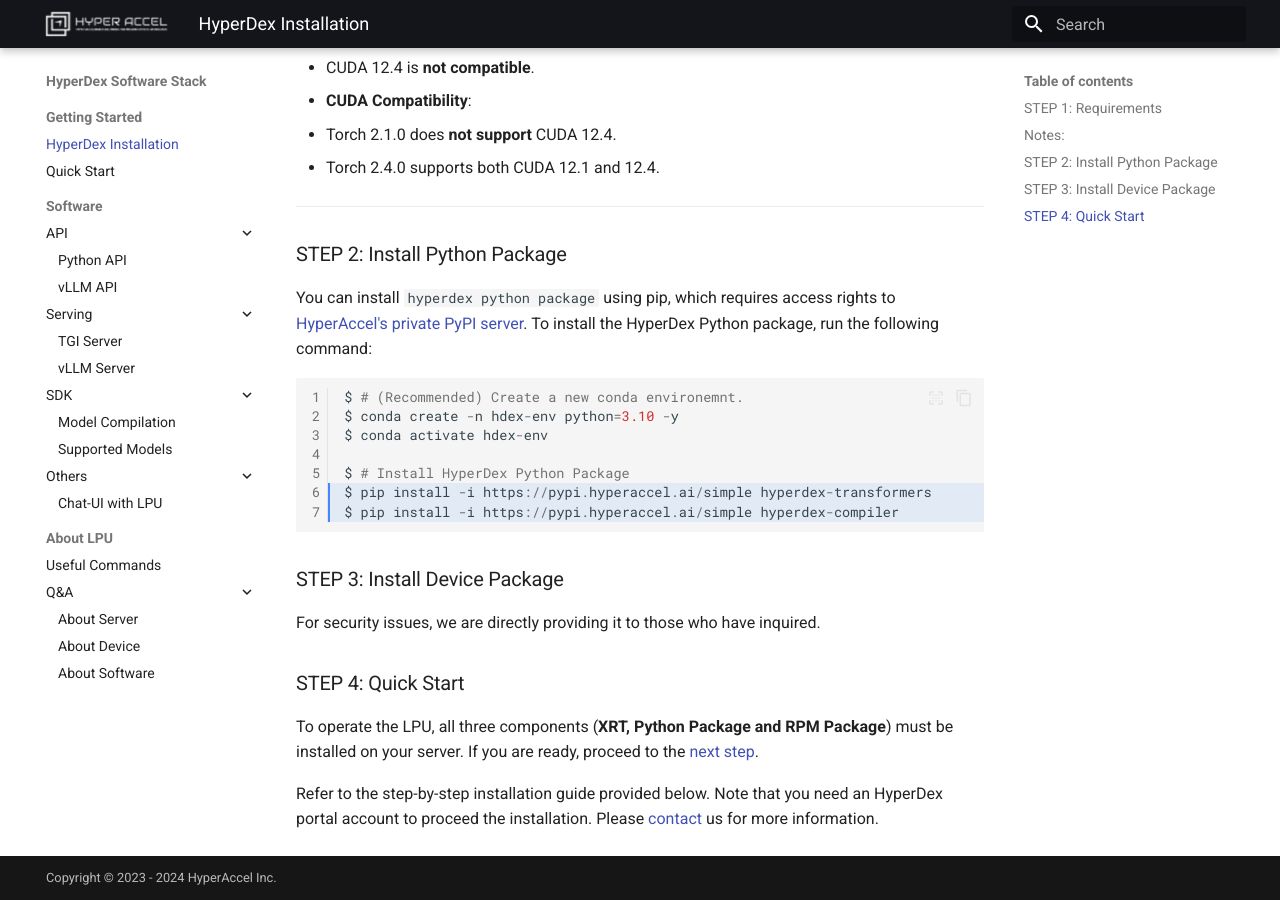
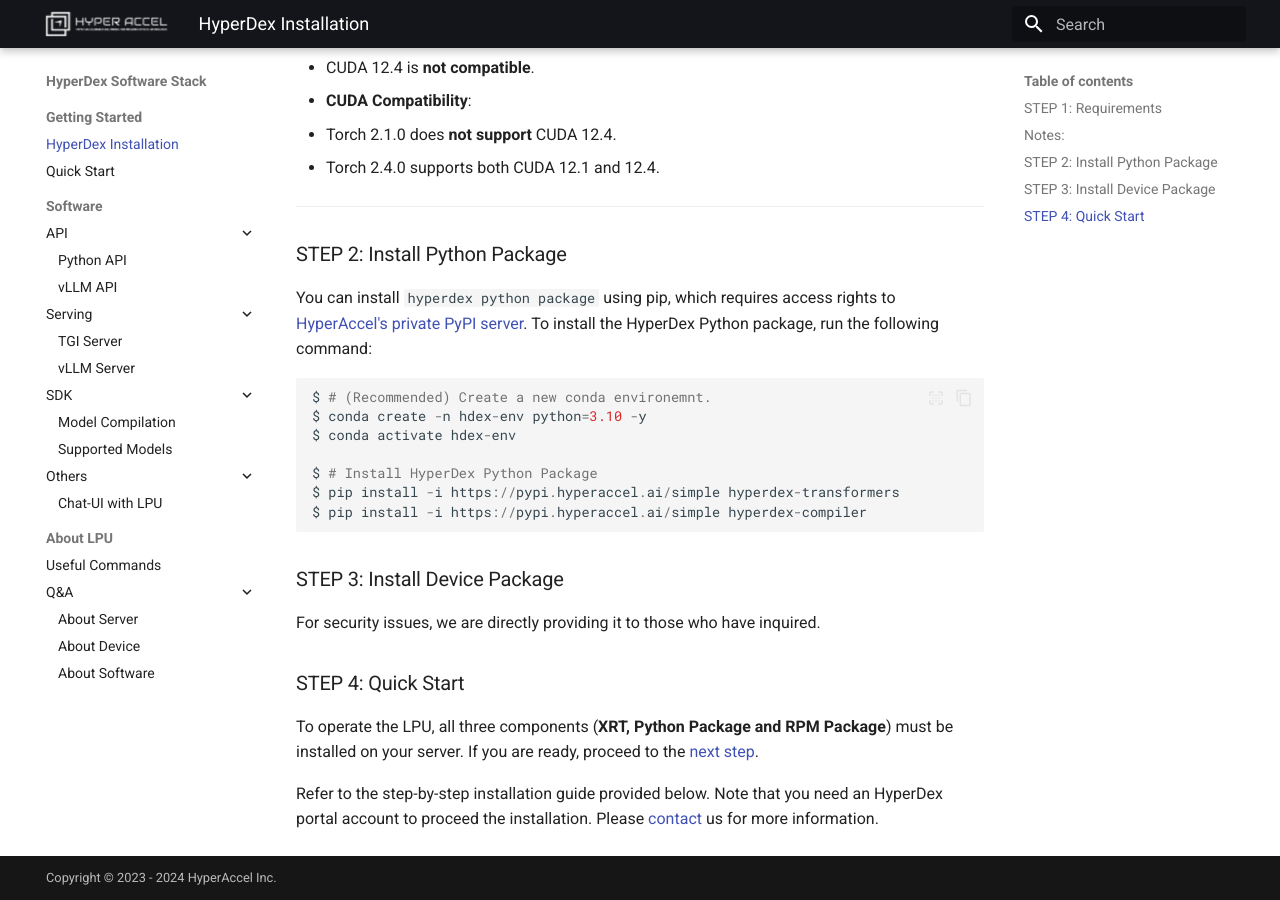
Before and after one commit to Hyper-Accel/docs, an MkDocs documentation site: the page built from docs/install_hyperdex.md, in a window 1280 px wide and 900 px high, scrolled down 906 px. Built offline with MkDocs 1.6.1 and Material for MkDocs 9.7.7, drawn with Linux system fonts in a browser that asks for light colours.

Commit message:
docs(*): Del blue highlight

````diff
--- a/docs/install_hyperdex.md
+++ b/docs/install_hyperdex.md
@@ -34,7 +34,7 @@
 
 You can install `hyperdex python package` using pip, which requires access rights to [HyperAccel's private PyPI server](https://pypi.hyperaccel.ai). To install the HyperDex Python package, run the following command:
 
-```python linenums="1" hl_lines="6 7 9"
+```python
 $ # (Recommended) Create a new conda environemnt.
 $ conda create -n hdex-env python=3.10 -y
 $ conda activate hdex-env
````
